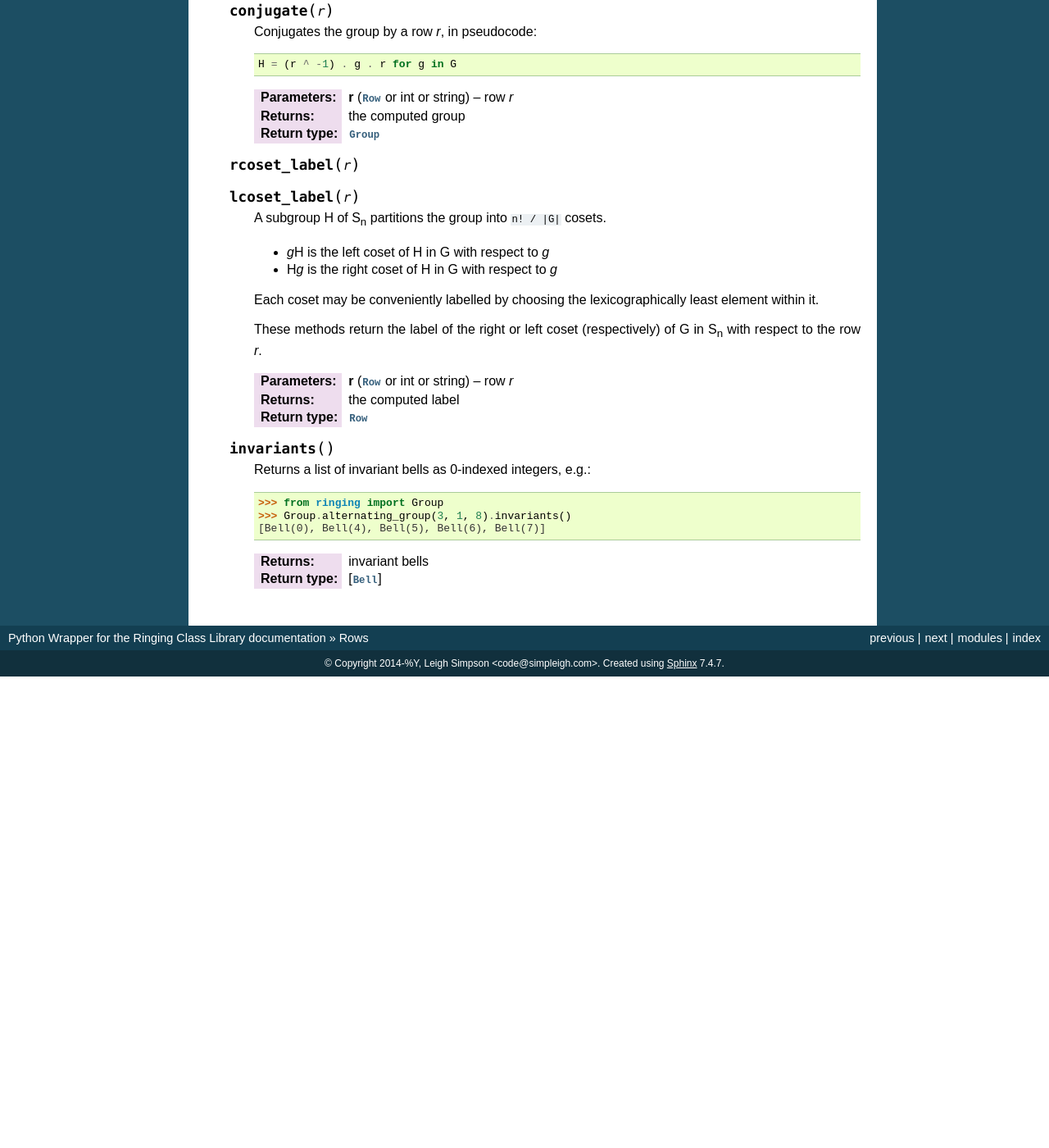
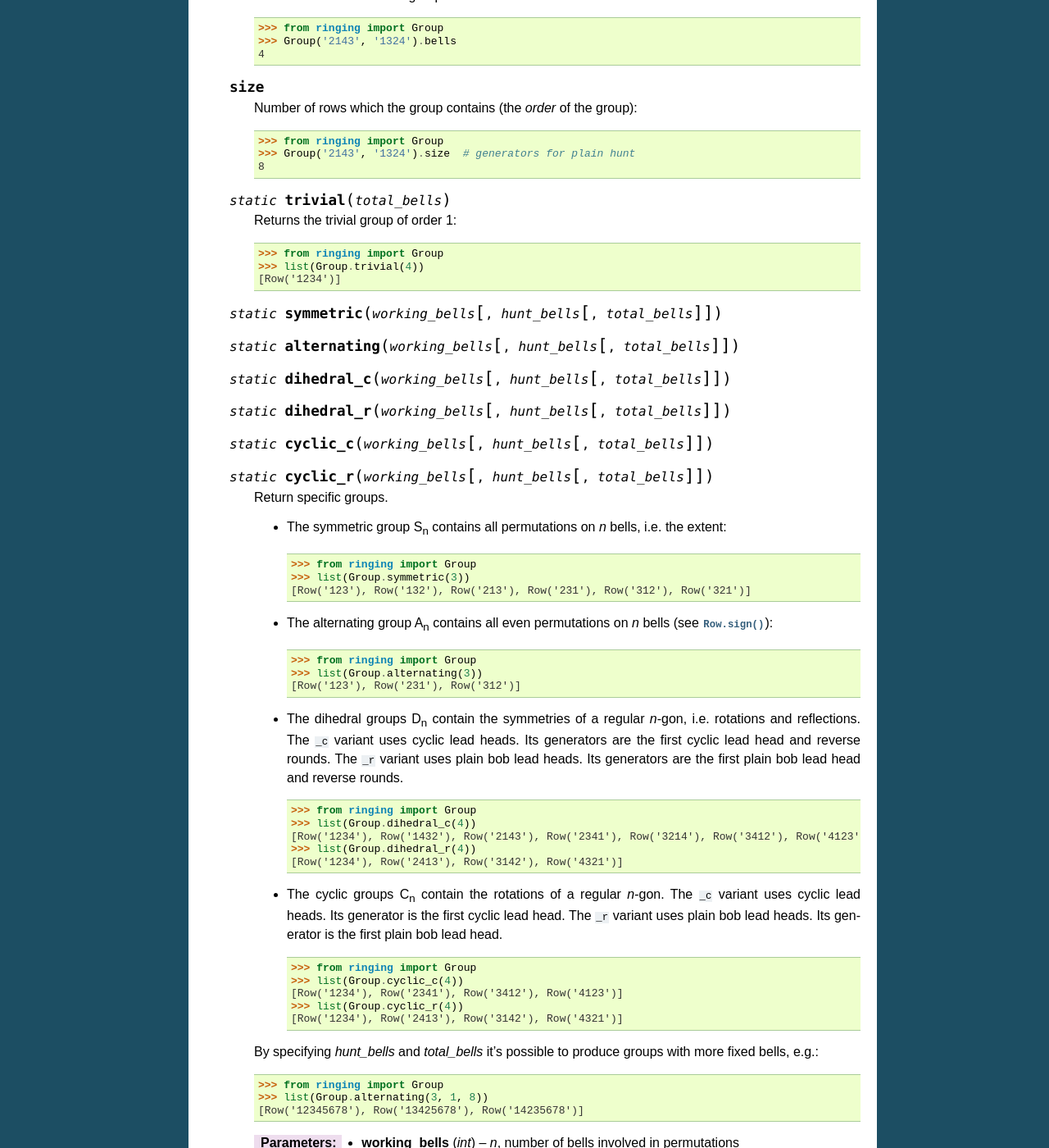
Before and after one commit to ringing-lib/ringing-lib-python, a Sphinx documentation site: the page built from docs/source/classes/row.rst, in a window 1280 px wide and 1400 px high, scrolled down 8354 px. Shown: the whole window at 82% size. Built offline with Sphinx 7.4.7, drawn with Linux system fonts in a browser that asks for light colours; before the commit the page ends 9179 px from its top, so only the background shows below that; some of the changed text lies outside the part shown.

Commit message:
Expose new methods added to wrapped classes
### Why?

In recent years new functionality has been added to the upstream library. Let's
expose new methods where those have been added to classes that we support.

### What?

* update definitions of `Row`, `Group` and their implementations to expose new
  methods
* update tests and documentation accordingly

```diff
--- a/docs/source/classes/row.rst
+++ b/docs/source/classes/row.rst
@@ -252,6 +252,17 @@ The Row Class
          >>> Row('2143').bells
          4
 
+   .. method:: conjugate(r)
+
+      Conjugates the row by another row *r*, in pseudocode::
+
+         R = (r ^ -1) . self . r
+
+      :param r: row *r*
+      :type r: :class:`Row` or int or string
+      :return: the computed row
+      :rtype: :class:`Row``
+
    .. staticmethod:: rounds(n)
    .. staticmethod:: queens(n)
    .. staticmethod:: kings(n)
@@ -344,6 +355,33 @@ The Row Class
 
       :return: representation of the row as disjoint cycles
       :rtype: string
+
+   .. method:: num_cycles()
+
+      Returns the number of cycles in the row::
+
+         >>> from ringing import Row
+         >>> Row('21453678').num_cycles()
+         5
+
+      :return: number of disjoint cycles in the row
+      :rtype: int
+
+   .. method:: cycle_size(b)
+
+      Returns the size of the cycle containing bell *b*::
+
+         >>> from ringing import Row
+         >>> Row('21453678').cycle_size(0)
+         2
+         >>> Row('21453678').cycle_size('3')
+         3
+
+      :param bell b: bell to find
+      :type b: :class:`Bell` or string or int
+      :return: size of the cycle containing bell *b*
+      :rtype: int
+      :raises: ``ValueError`` if the bell is out of range
 
    .. method:: order()
 
@@ -449,25 +487,74 @@ The Group Class
 
       Number of rows which the group contains (the *order* of the group)::
 
-         >>> from ringing import group
-         >>> Group('2143', '1324').size
+         >>> from ringing import Group
+         >>> Group('2143', '1324').size  # generators for plain hunt
          8
 
-   .. staticmethod:: symmetric_group(working_bells[, hunt_bells[, total_bells]])
-   .. staticmethod:: alternating_group(working_bells[, hunt_bells[, total_bells]])
+   .. staticmethod:: trivial(total_bells)
 
-      Returns the symmetric or alternating group respectively.
+      Returns the trivial group of order 1::
 
-      The symmetric group S\ :sub:`n` contains all permutations on *n* bells,
-      i.e. the extent.
-      The alternating group A\ :sub:`n` contains all even permutations on *n*
-      bells (see :meth:`Row.sign`).
+         >>> from ringing import Group
+         >>> list(Group.trivial(4))
+         [Row('1234')]
+
+   .. staticmethod:: symmetric(working_bells[, hunt_bells[, total_bells]])
+   .. staticmethod:: alternating(working_bells[, hunt_bells[, total_bells]])
+   .. staticmethod:: dihedral_c(working_bells[, hunt_bells[, total_bells]])
+   .. staticmethod:: dihedral_r(working_bells[, hunt_bells[, total_bells]])
+   .. staticmethod:: cyclic_c(working_bells[, hunt_bells[, total_bells]])
+   .. staticmethod:: cyclic_r(working_bells[, hunt_bells[, total_bells]])
+
+      Return specific groups.
+
+      *  The symmetric group S\ :sub:`n` contains all permutations on *n* bells,
+         i.e. the extent::
+
+            >>> from ringing import Group
+            >>> list(Group.symmetric(3))
+            [Row('123'), Row('132'), Row('213'), Row('231'), Row('312'), Row('321')]
+
+      *  The alternating group A\ :sub:`n` contains all even permutations on *n*
+         bells (see :meth:`Row.sign`)::
+
+            >>> from ringing import Group
+            >>> list(Group.alternating(3))
+            [Row('123'), Row('231'), Row('312')]
+
+      *  The dihedral groups D\ :sub:`n` contain the symmetries of a regular
+         *n*-gon, i.e. rotations and reflections.
+         The ``_c`` variant uses cyclic lead heads.
+         Its generators are the first cyclic lead head and reverse rounds.
+         The ``_r`` variant uses plain bob lead heads.
+         Its generators are the first plain bob lead head and reverse rounds.
+         ::
+
+            >>> from ringing import Group
+            >>> list(Group.dihedral_c(4))
+            [Row('1234'), Row('1432'), Row('2143'), Row('2341'), Row('3214'), Row('3412'), Row('4123'), Row('4321')]
+            >>> list(Group.dihedral_r(4))
+            [Row('1234'), Row('2413'), Row('3142'), Row('4321')]
+
+      *  The cyclic groups C\ :sub:`n` contain the rotations of a regular
+         *n*-gon.
+         The ``_c`` variant uses cyclic lead heads.
+         Its generator is the first cyclic lead head.
+         The ``_r`` variant uses plain bob lead heads.
+         Its generator is the first plain bob lead head.
+         ::
+
+            >>> from ringing import Group
+            >>> list(Group.cyclic_c(4))
+            [Row('1234'), Row('2341'), Row('3412'), Row('4123')]
+            >>> list(Group.cyclic_r(4))
+            [Row('1234'), Row('2413'), Row('3142'), Row('4321')]
 
       By specifying *hunt_bells* and *total_bells* it's possible to produce
       groups with more fixed bells, e.g.::
 
          >>> from ringing import Group
-         >>> list(Group.alternating_group(3, 1, 8))
+         >>> list(Group.alternating(3, 1, 8))
          [Row('12345678'), Row('13425678'), Row('14235678')]
 
       :param int working_bells: *n*, number of bells involved in permutations
@@ -478,6 +565,25 @@ The Group Class
       :raises: :exc:`ValueError` if *total_bells* is less than the sum of
          *working_bells* and *hunt_bells*
 
+   .. method:: direct_product(a, b)
+
+      Combines two groups by computing their direct product.
+      Bells of group ``b`` are shifted right to make room for the bells in group
+      ``a`` and then the cartesian product is computed::
+
+         >>> from ringing import Group
+         >>> a = Group('2134')  # ['1234', '2134']
+         >>> b = Group('1324')  # ['1234', '1324']
+         >>> list(Group.direct_product(a, b))
+         [Row('12345678'), Row('12345768'), Row('21345678'), Row('21345768')]
+
+      :param a: first group
+      :type a: :class:`Group`
+      :param b: second group
+      :type b: :class:`Group`
+      :return: the computed group
+      :rtype: :class:`Group`
+
    .. method:: conjugate(r)
 
       Conjugates the group by a row *r*, in pseudocode::
@@ -486,6 +592,17 @@ The Group Class
 
       :param r: row *r*
       :type r: :class:`Row` or int or string
+      :return: the computed group
+      :rtype: :class:`Group`
+
+   .. method:: even_subgroup()
+
+      Returns the subgroup where all rows are even (see :meth:`Row.sign`)::
+
+         >>> from ringing import Group
+         >>> Group.symmetric(4).even_subgroup() == Group.alternating(4)
+         True
+
       :return: the computed group
       :rtype: :class:`Group`
 
```
Also changed, not shown: other parts of docs/source/classes/row.rst (+1 -1 lines), docs/source/changelog.rst (+38 -0 lines), 6 other files.
